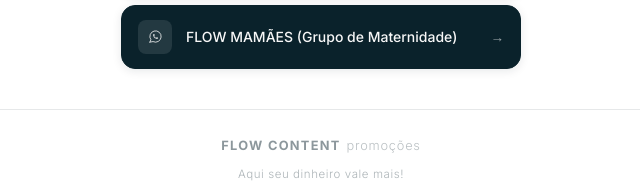
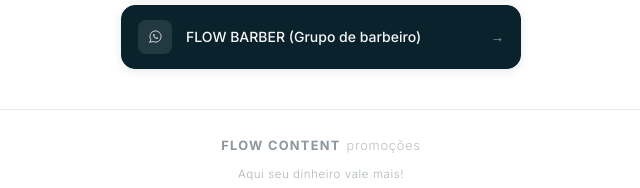
Before and after one commit to FlowContent/PROJETO-FLOW-PROMOS, a plain HTML site: page index.html in a window 1280 px wide. Shown: the part 517-705 px from the top of the page, 319-959 px from the left. Drawn offline with Linux system fonts and the light colour scheme.

Commit message:
Update index.html

```diff
--- a/index.html
+++ b/index.html
@@ -571,7 +571,7 @@ footer {
       <span class="link-card__icon">
         <svg viewBox="0 0 24 24" fill="none" stroke="currentColor" stroke-width="1.5" stroke-linecap="round" stroke-linejoin="round"><path d="M3 21l1.65 -3.8a9 9 0 1 1 3.4 2.9l-5.05 .9"/><path d="M9 10a.5 .5 0 0 0 1 0v-1a.5 .5 0 0 0 -1 0v1a5 5 0 0 0 5 5h1a.5 .5 0 0 0 0 -1h-1a.5 .5 0 0 0 0 1"/></svg>
       </span>
-      <span class="link-card__label">FLOW MAMÃES (Grupo de Maternidade)</span>
+      <span class="link-card__label">FLOW BARBER (Grupo de barbeiro)</span>
       <span class="link-card__arrow">→</span>
     </a>
   </section>
```
